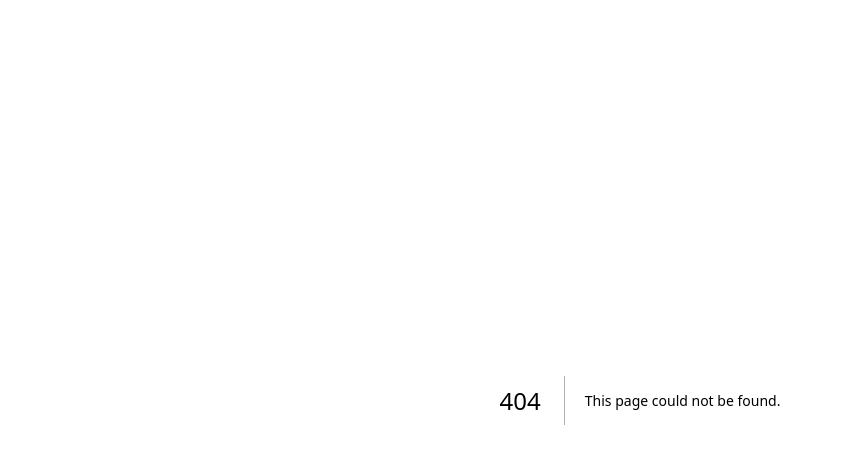
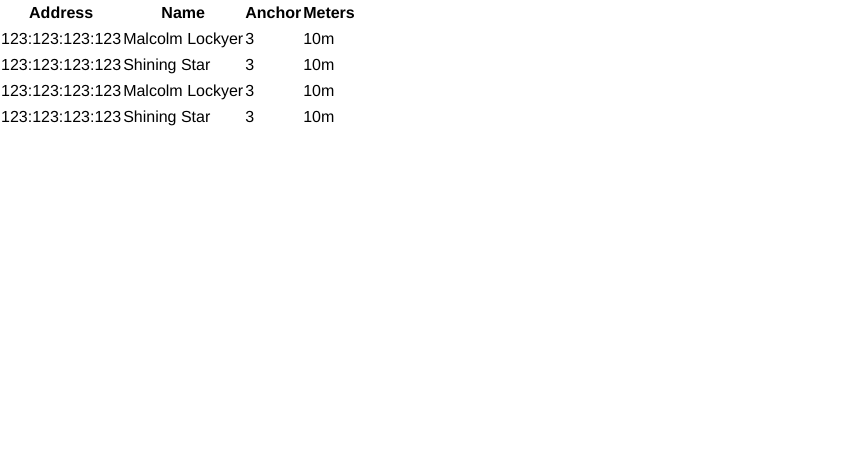
Before and after one commit to freschidizona/sentinel, a Next.js app in the folder FE/: page /components/LogTable in a window 1280 px wide. Before the commit this address had no page. Shown: the top 464 px of the page, without its empty margins (0-841 px from the left). Built offline with nearby package versions, Linux system fonts and the light colour scheme.

Commit message:
:art: SocketIO Client

```diff
--- a/FE/package.json
+++ b/FE/package.json
@@ -25,6 +25,7 @@
     "@types/react": "^18",
     "@types/react-dom": "^18",
     "@types/react-router-dom": "^5.3.3",
+    "@types/socket.io-client": "^3.0.0",
     "autoprefixer": "^10.0.1",
     "eslint": "^8",
     "eslint-config-next": "14.0.4",
--- a/FE/src/pages/components/App copy.tsx
+++ /dev/null
@@ -1,144 +0,0 @@
-import React, { useEffect, useState } from "react";
-import Menu from "./Menu";
-import Login from "../login";
-import Link from "next/link";
-
-const App = () => {
-    const [mounted, setMounted] = useState(false);
-    useEffect(() => {
-      setMounted(true);
-    }, []);
-
-    if (!mounted) return <></>;
-
-
-    const [user, setUser] = useState("");
-
-
-
-    return user != null ? (
-        // Return Dashboard
-        <div>Something</div>
-    ) : (
-        <Link
-            className="text-sm text-blue-600 dark:text-blue-500"
-            href="/login"
-        >
-            Login
-        </Link>
-
-
-
-
-
-
-
-
-
-
-
-
-
-
-
-
-
-
-
-
-        // <div className="bg-neomorphism w-screen h-screen">
-        //     <Menu />
-        //     <div className="isolate my-8">
-        //         <div className="relative px-6 lg:px-8">
-        //             <img
-        //                 src={`/logo.png`}
-        //                 alt={`Sentinel Logo`}
-        //                 className="w-40 h-40 mx-auto"
-        //             />
-        //             <div className="mx-auto max-w-3xl pt-40 pb-32 sm:pt-48 sm:pb-40">
-        //                 <div>
-        //                     <div className="m-[-10rem]">
-        //                         <h1 className="text-2xl font-bold tracking-tight sm:text-center sm:text-6xl">
-        //                             Sentinel
-        //                         </h1>
-        //                         <p className="mt-6 text-sm leading-8 text-gray-600 sm:text-center">
-        //                             Solution for industrial maintenance in
-        //                             complex tunnels, monitoring the position,
-        //                             status, and well-being of operators <br />{" "}
-        //                             with battery-powered devices, external IP
-        //                             network, and a comprehensive administrative
-        //                             service based on AI.
-        //                         </p>
-        //                     </div>
-        //                 </div>
-        //             </div>
-        //             <div className="mx-auto max-w-3xl my-[-10px]">
-        //                 <div>
-        //                     <div>
-        //                         <h1 className="text-xl font-bold tracking-tight text-center">
-        //                             How to start?
-        //                         </h1>
-        //                         <p className="mt-6 text-sm leading-8 text-gray-600 sm:text-center">
-        //                             Solution for industrial maintenance in
-        //                             complex tunnels, monitoring the position,
-        //                             status, and well-being of operators <br />{" "}
-        //                             with battery-powered devices, external IP
-        //                             network, and a comprehensive administrative
-        //                             service based on AI.
-        //                         </p>
-        //                         <div className="mt-10 flex items-center justify-center gap-x-6">
-        //                             <code className="text-xs inline-flex text-left items-center space-x-4 bg-gray-800 text-white rounded-2xl p-4 pl-6">
-        //                                 <span className="flex gap-4">
-        //                                     <span className="shrink-0 text-gray-500">
-        //                                         $
-        //                                     </span>
-        //                                     <span className="flex-1">
-        //                                         <span>
-        //                                             docker compose build
-        //                                         </span>
-        //                                     </span>
-        //                                 </span>
-        //                                 <svg
-        //                                     className="shrink-0 h-5 w-5 transition text-gray-500 group-hover:text-white"
-        //                                     xmlns="http://www.w3.org/2000/svg"
-        //                                     viewBox="0 0 20 20"
-        //                                     fill="currentColor"
-        //                                     aria-hidden="true"
-        //                                 >
-        //                                     <path d="M8 2a1 1 0 000 2h2a1 1 0 100-2H8z"></path>
-        //                                     <path d="M3 5a2 2 0 012-2 3 3 0 003 3h2a3 3 0 003-3 2 2 0 012 2v6h-4.586l1.293-1.293a1 1 0 00-1.414-1.414l-3 3a1 1 0 000 1.414l3 3a1 1 0 001.414-1.414L10.414 13H15v3a2 2 0 01-2 2H5a2 2 0 01-2-2V5zM15 11h2a1 1 0 110 2h-2v-2z"></path>
-        //                                 </svg>
-        //                             </code>
-        //                             <code className="text-xs inline-flex text-left items-center space-x-4 bg-gray-800 text-white rounded-2xl p-4 pl-6">
-        //                                 <span className="flex gap-4">
-        //                                     <span className="shrink-0 text-gray-500">
-        //                                         $
-        //                                     </span>
-        //                                     <span className="flex-1">
-        //                                         <span className="text-yellow-500">
-        //                                             docker compose up
-        //                                         </span>
-        //                                     </span>
-        //                                 </span>
-        //                                 <svg
-        //                                     className="shrink-0 h-5 w-5 transition text-gray-500 group-hover:text-white"
-        //                                     xmlns="http://www.w3.org/2000/svg"
-        //                                     viewBox="0 0 20 20"
-        //                                     fill="currentColor"
-        //                                     aria-hidden="true"
-        //                                 >
-        //                                     <path d="M8 2a1 1 0 000 2h2a1 1 0 100-2H8z"></path>
-        //                                     <path d="M3 5a2 2 0 012-2 3 3 0 003 3h2a3 3 0 003-3 2 2 0 012 2v6h-4.586l1.293-1.293a1 1 0 00-1.414-1.414l-3 3a1 1 0 000 1.414l3 3a1 1 0 001.414-1.414L10.414 13H15v3a2 2 0 01-2 2H5a2 2 0 01-2-2V5zM15 11h2a1 1 0 110 2h-2v-2z"></path>
-        //                                 </svg>
-        //                             </code>
-        //                         </div>
-        //                     </div>
-        //                 </div>
-        //             </div>
-        //         </div>
-        //     </div>
-        // </div>
-    );
-};
-
-export default App;
--- a/FE/src/pages/components/App.tsx
+++ b/FE/src/pages/components/App.tsx
@@ -4,7 +4,6 @@ import Login from "../login";
 import Link from "next/link";
 import client from "../client";
 import { UserInterfaceProps } from "../interfaces/UserInterfaceProps";
-import { io } from 'socket.io-client';
 import { socket } from "../socket";
 
 interface User {
@@ -14,13 +13,31 @@ interface User {
     surname: string;
 }
 
-const App : React.FC<UserInterfaceProps> = ({ backendName }) => {
-    // const socket = socketIO.connect('ws://localhost:4000');
-    const apiUrl = process.env.NEXT_PUBLIC_API_URL || 'http://localhost:4000';
-    const wsUrl = 'http://localhost:4000';
+const App: React.FC<UserInterfaceProps> = ({ backendName }) => {
+    const apiUrl = process.env.NEXT_PUBLIC_API_URL || "http://localhost:4000";
+    const [user, setUser] = useState<User>();
 
-    const [user, setUser] = useState<User>();
-    const [isConnected, setIsConnected] = useState(socket.connected);
+    const [isConnected, setIsConnected] = useState();
+
+    // useEffect(() => {
+    //   function onConnect() {
+    //     setIsConnected(true);
+    //     console.log('connected!');
+    //   }
+
+    //   function onDisconnect() {
+    //     setIsConnected(false);
+    //   }
+
+    //   socket?.on('connect', onConnect);
+    //   socket?.on('disconnect', onDisconnect);
+
+    //   return () => {
+    //     socket?.off('connect', onConnect);
+    //     socket?.off('disconnect', onDisconnect);
+    //   };
+    // }, []);
+
 
     const logoutUser = async () => {
         await client.post(`${apiUrl}/api/${backendName}/logout`);
@@ -31,34 +48,15 @@ const App : React.FC<UserInterfaceProps> = ({ backendName }) => {
         (async () => {
             try {
                 console.log("Authenticating...");
-                const resp = await client.get(`${apiUrl}/api/${backendName}/@me`);
+                const resp = await client.get(
+                    `${apiUrl}/api/${backendName}/@me`
+                );
                 setUser(resp.data);
             } catch (error) {
                 console.log("Not authenticated");
             }
         })();
     }, []);
-
-    const connection = useRef(null)
-
-    useEffect(() => {
-      const socket = new WebSocket("ws://localhost:4000")
-
-      // Connection opened
-      socket.addEventListener("open", (event) => {
-        socket.send("Connection established")
-      })
-
-      // Listen for messages
-      socket.addEventListener("message", (event) => {
-        console.log("Message from server ", event.data)
-      })
-
-      connection.current = ws
-
-      return () => connection.close();
-    }, [])
-
 
     return user != null ? (
         <div className="bg-neomorphism w-screen h-screen">
@@ -71,7 +69,10 @@ const App : React.FC<UserInterfaceProps> = ({ backendName }) => {
                             className="w-8 h-8 mx-auto"
                         />
                         <span className="self-center text-lg font-md whitespace-nowrap">
-                            Sentinel<p className="my-[-8px] text-sm text-gray-500">Be safe everytime</p>
+                            Sentinel
+                            <p className="my-[-8px] text-sm text-gray-500">
+                                Be safe everytime
+                            </p>
                         </span>
                     </a>
                     <div className="flex items-center space-x-6">
@@ -82,9 +83,15 @@ const App : React.FC<UserInterfaceProps> = ({ backendName }) => {
                             (39) 392 123 1722
                         </a>
                         <p className="text-sm">
-                            <span className="text-gray-600">Benvenuto</span> {user.name} {user.surname}!
+                            <span className="text-gray-600">Benvenuto</span>{" "}
+                            {user.name} {user.surname}!
                         </p>
-                        <button className="text-sm text-gray-500" onClick={logoutUser}>Logout</button>
+                        <button
+                            className="text-sm text-gray-500"
+                            onClick={logoutUser}
+                        >
+                            Logout
+                        </button>
                     </div>
                 </div>
             </nav>
@@ -115,7 +122,7 @@ const App : React.FC<UserInterfaceProps> = ({ backendName }) => {
                 </div>
             </div>
         </div>
-    ) : ( null );
+    ) : null;
 };
 
 export default App;
--- /dev/null
+++ b/FE/src/pages/components/LogTable.tsx
@@ -0,0 +1,46 @@
+import React from "react";
+
+const LogTable = () => {
+    return (
+        <div>
+            <table className="table-auto">
+                <thead>
+                    <tr>
+                        <th>Address</th>
+                        <th>Name</th>
+                        <th>Anchor</th>
+                        <th>Meters</th>
+                    </tr>
+                </thead>
+                <tbody>
+                    <tr>
+                        <td>123:123:123:123</td>
+                        <td>Malcolm Lockyer</td>
+                        <td>3</td>
+                        <td>10m</td>
+                    </tr>
+                    <tr>
+                        <td>123:123:123:123</td>
+                        <td>Shining Star</td>
+                        <td>3</td>
+                        <td>10m</td>
+                    </tr>
+                    <tr>
+                        <td>123:123:123:123</td>
+                        <td>Malcolm Lockyer</td>
+                        <td>3</td>
+                        <td>10m</td>
+                    </tr>
+                    <tr>
+                        <td>123:123:123:123</td>
+                        <td>Shining Star</td>
+                        <td>3</td>
+                        <td>10m</td>
+                    </tr>
+                </tbody>
+            </table>
+        </div>
+    );
+};
+
+export default LogTable;
--- a/FE/src/pages/index.tsx
+++ b/FE/src/pages/index.tsx
@@ -1,4 +1,4 @@
-import React from "react";
+import React, { useState, useEffect } from "react";
 import App from "./components/App";
 
 const Home: React.FC = () => {
@@ -7,7 +7,7 @@ const Home: React.FC = () => {
             <App backendName="flask" />
         </div>
     );
-}
+};
 
 export default Home;
 
@@ -21,7 +21,6 @@ export default Home;
 //     () => import('./components/App'),
 //     { ssr: false }
 //   )
-
 
 // function Home() {
 //     if (typeof window !== "undefined") {
--- a/FE/src/pages/login.tsx
+++ b/FE/src/pages/login.tsx
@@ -28,9 +28,7 @@ const Login = () => {
         });
         window.location.href = "/";
       } catch (error: any) {
-        if (error.response.status === 401) {
-            alert("Invalid credentials");
-        }
+            console.log(error);
       }
     };
 
--- a/FE/src/pages/socket.ts
+++ b/FE/src/pages/socket.ts
@@ -1,6 +1,4 @@
-import { io } from 'socket.io-client';
-
-// "undefined" means the URL will be computed from the `window.location` object
+import io from 'socket.io-client';
 const URL = 'http://localhost:4000';
 
 export const socket = io(URL);
```
Also changed, not shown: 2 other files (tests, documents, lock files or other folders).
